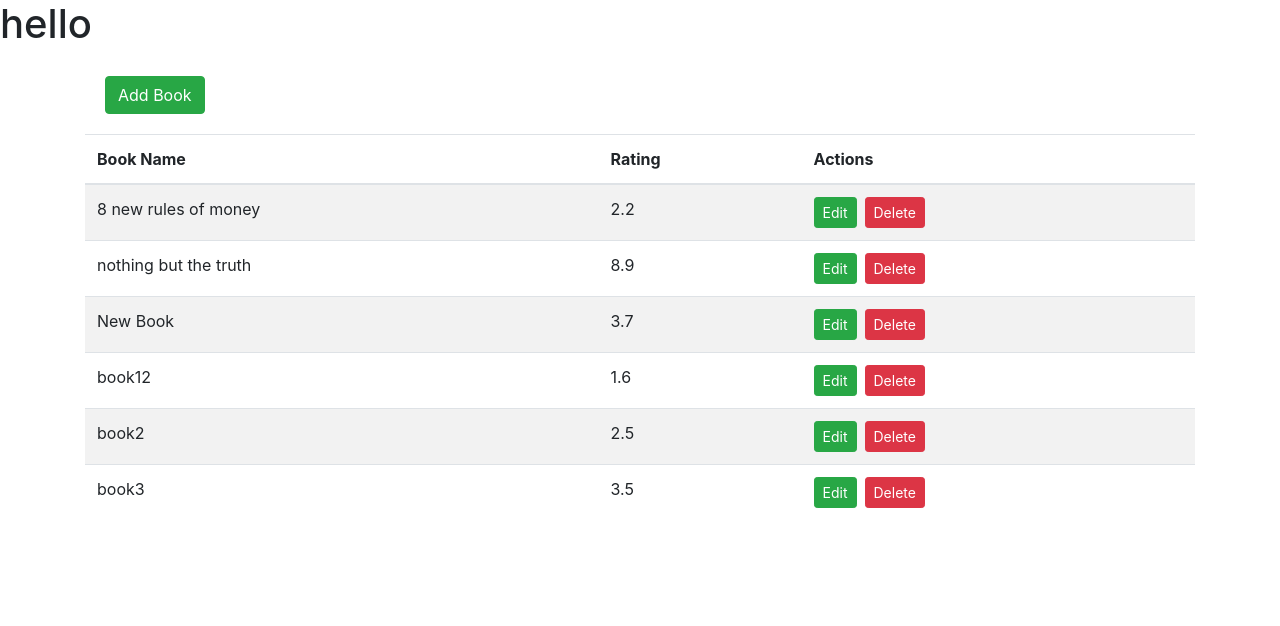
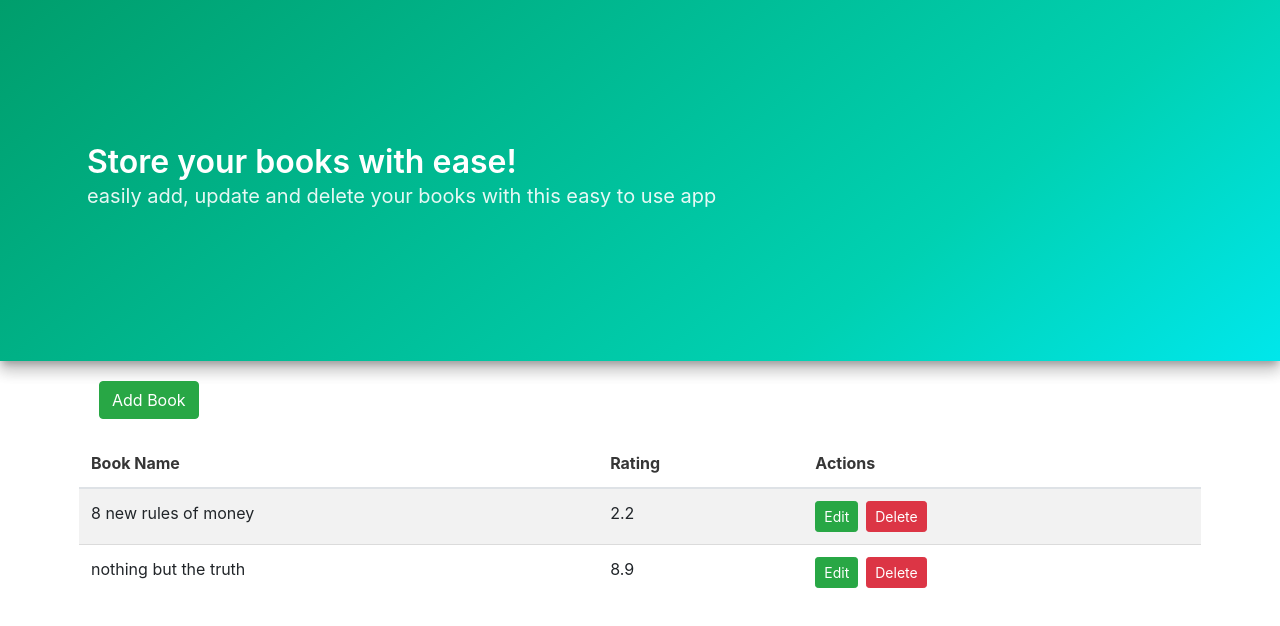
Before and after one commit to msizi67494/crud-app, a React (Create React App) app: page / in a window 1280 px wide. Shown: the top 626 px of the page. Built offline with nearby package versions, Linux system fonts and the light colour scheme; data requests are answered from the project's data file.

Commit message:
working the header section

```diff
--- a/package.json
+++ b/package.json
@@ -3,8 +3,10 @@
   "version": "0.1.0",
   "private": true,
   "dependencies": {
+    "@material-ui/core": "^3.6.1",
     "axios": "^0.18.0",
     "bootstrap": "^4.1.3",
+    "bulma": "^0.7.2",
     "json-server": "^0.14.0",
     "react": "^16.6.3",
     "react-bootstrap": "^0.32.4",
--- a/src/components/Header.js
+++ b/src/components/Header.js
@@ -1,11 +1,23 @@
 import React, { Component } from 'react'
+import { Paper } from '@material-ui/core'
 
 export default class Header extends Component {
   render() {
     return (
-      <div>
-        <h1>hello</h1>
+      <Paper elevation="10">
+    <section class="hero is-medium is-primary is-bold">
+      <div class="hero-body">
+        <div class="container">
+          <h1 class="title">
+            Store your books with ease!
+          </h1>
+          <h2 class="subtitle">
+           easily add, update and delete your books with this easy to use app
+          </h2>
+        </div>
       </div>
+    </section>
+    </Paper>
     )
   }
 }
--- a/src/index.js
+++ b/src/index.js
@@ -1,5 +1,6 @@
 import React from 'react'
 import ReactDOM from 'react-dom'
+import 'bulma/css/bulma.css'
 import 'bootstrap/dist/css/bootstrap.min.css'
 import './index.css'
 import App from './App'
--- a/store.json
+++ b/store.json
@@ -9,26 +9,6 @@
       "name": "nothing but the truth ",
       "rating": "8.9",
       "id": 3
-    },
-    {
-      "name": "New Book",
-      "rating": "3.7",
-      "id": 4
-    },
-    {
-      "name": "book12",
-      "rating": "1.6",
-      "id": 5
-    },
-    {
-      "name": "book2",
-      "rating": "2.5",
-      "id": 6
-    },
-    {
-      "name": "book3",
-      "rating": "3.5",
-      "id": 7
     }
   ]
 }
```
Also changed, not shown: src/components/Crud.js (indentation only), 2 other files (tests, documents, lock files or other folders).
